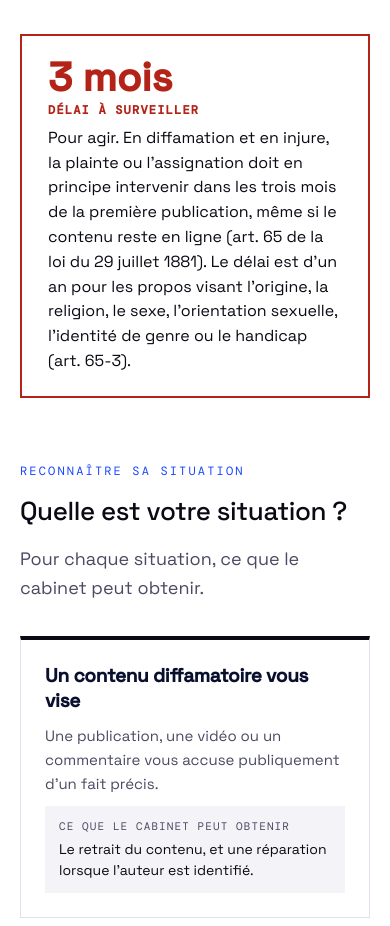
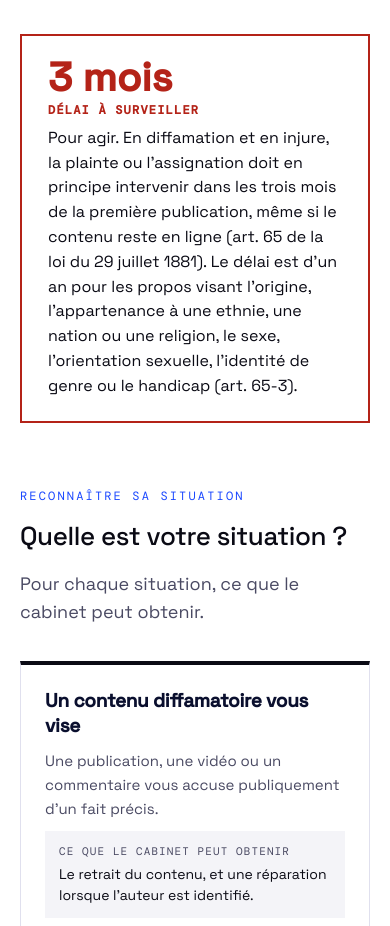
Before and after one commit to Alexandre127/lazaregue-site, a Next.js app: page /nos-domaines/diffamation-retrait-contenus in a window 390 px wide. Shown: the part 800-1726 px from the top of the page. Built offline with nearby package versions, Linux system fonts and the light colour scheme; no server answers; a web font is replaced by a local one.

Commit message:
Lot 0 (citations) + contact : retrait des 3 TODO (art. 65-3, L.12-10-1, L.127-3, verifies par le cabinet), encart diffamation '3 mois' complete (ethnie/nation/religion) ; barre basse mobile masquee sur /contact

```diff
--- a/app/nos-domaines/cybercriminalite/faq.ts
+++ b/app/nos-domaines/cybercriminalite/faq.ts
@@ -11,9 +11,6 @@ export const FAQ_ITEMS: { q: string; a: string; open?: boolean }[] = [
     open: true,
   },
   {
-    // TODO — délai de 72 h (art. L. 12-10-1 code des assurances, loi LOPMI du
-    // 24 janvier 2023) : rédaction et champ d'application à vérifier par le
-    // cabinet avant mise en ligne.
     q: "Faut-il déposer plainte après une cyberattaque ?",
     a: "Le dépôt de plainte n'est pas obligatoire, mais il est souvent exigé par l'assureur et il conditionne l'ouverture d'une procédure pénale. Pour être indemnisée par son assurance cyber, l'entreprise doit porter plainte dans les 72 heures. Une plainte sommaire ne permet pas aux enquêteurs d'identifier les faits, les qualifications envisageables et les investigations utiles. L'enjeu n'est pas de déposer plainte, mais de déposer une plainte documentée.",
   },
@@ -30,8 +27,6 @@ export const FAQ_ITEMS: { q: string; a: string; open?: boolean }[] = [
     a: "La localisation d'un serveur ne fait pas obstacle à la compétence des juridictions françaises dès lors que les faits ou leurs effets se situent en France. L'entraide pénale internationale et les réquisitions adressées aux opérateurs et aux plateformes permettent d'atteindre des éléments hébergés hors du territoire. Les délais s'allongent, la voie ne se ferme pas.",
   },
   {
-    // TODO — art. L. 127-3 du code des assurances (libre choix de l'avocat en
-    // protection juridique) : à vérifier par le cabinet avant mise en ligne.
     q: "Notre assureur impose son prestataire. Pouvons-nous choisir notre avocat ?",
     a: "Lorsque le contrat comporte une garantie de protection juridique, le libre choix de l'avocat s'impose à l'assureur (art. L. 127-3 du code des assurances). L'assureur peut proposer un intervenant, il ne peut pas l'imposer. La distinction est utile : le prestataire de réponse à incident travaille à restaurer le service, l'avocat à construire un dossier. Les deux objectifs sont légitimes et ne commandent pas les mêmes gestes dans les premières heures.",
   },
--- a/app/nos-domaines/diffamation-retrait-contenus/DiffamationClient.tsx
+++ b/app/nos-domaines/diffamation-retrait-contenus/DiffamationClient.tsx
@@ -136,13 +136,11 @@ export default function DiffamationClient() {
         </section>
 
         {/* ===== 2. ENCART « 3 MOIS » (remonté juste après le hero) ===== */}
-        {/* TODO — liste exacte des motifs de l'art. 65-3 à vérifier par le cabinet
-            avant mise en ligne. */}
         <section className="delai-wrap" aria-label="Délai pour agir">
           <div className="wrap">
             <div className="delai" role="note">
               <p className="delai-n">3 mois<span>Délai à surveiller</span></p>
-              <p>{fr("Pour agir. En diffamation et en injure, la plainte ou l'assignation doit en principe intervenir dans les trois mois de la première publication, même si le contenu reste en ligne (art. 65 de la loi du 29 juillet 1881). Le délai est d'un an pour les propos visant l'origine, la religion, le sexe, l'orientation sexuelle, l'identité de genre ou le handicap (art. 65-3).")}</p>
+              <p>{fr("Pour agir. En diffamation et en injure, la plainte ou l'assignation doit en principe intervenir dans les trois mois de la première publication, même si le contenu reste en ligne (art. 65 de la loi du 29 juillet 1881). Le délai est d'un an pour les propos visant l'origine, l'appartenance à une ethnie, une nation ou une religion, le sexe, l'orientation sexuelle, l'identité de genre ou le handicap (art. 65-3).")}</p>
             </div>
           </div>
         </section>
--- a/components/header/site-header.tsx
+++ b/components/header/site-header.tsx
@@ -50,6 +50,8 @@ export function SiteHeader() {
   const pathname = usePathname();
   const isHome = pathname === "/";
   const heroSombre = aHeroSombre(pathname);
+  /* La page /contact porte déjà son formulaire : la barre basse y est masquée. */
+  const hideBottomBar = pathname === "/contact";
 
   const [scrolled, setScrolled] = useState(false);
   const [panelOpen, setPanelOpen] = useState(false);
@@ -79,7 +81,7 @@ export function SiteHeader() {
 
   /* ---- Barre basse mobile : après le premier tiers de défilement ---- */
   useEffect(() => {
-    const onScroll = () => setShowBottomBar(window.scrollY > window.innerHeight / 3);
+    const onScroll = () => setShowBottomBar(!hideBottomBar && window.scrollY > window.innerHeight / 3);
     onScroll();
     window.addEventListener("scroll", onScroll, { passive: true });
     window.addEventListener("resize", onScroll);
@@ -87,7 +89,7 @@ export function SiteHeader() {
       window.removeEventListener("scroll", onScroll);
       window.removeEventListener("resize", onScroll);
     };
-  }, []);
+  }, [hideBottomBar]);
 
   /* ---- Barre basse masquée quand le bloc contact entre à l'écran ---- */
   useEffect(() => {
```
